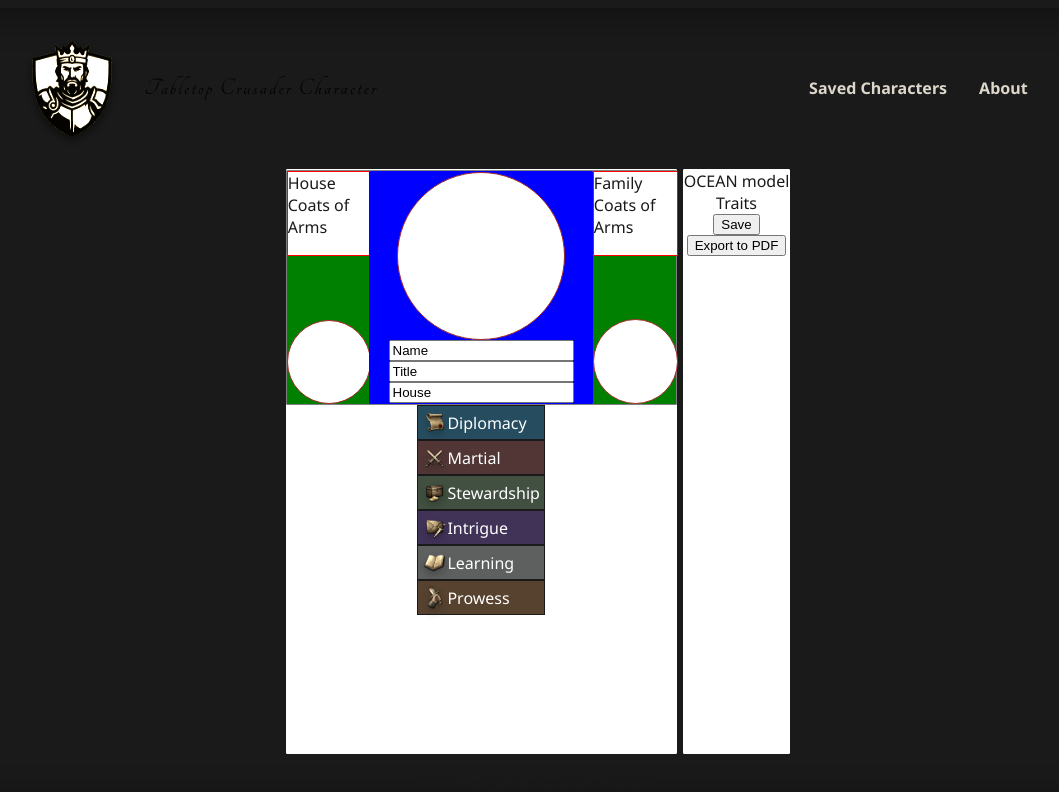
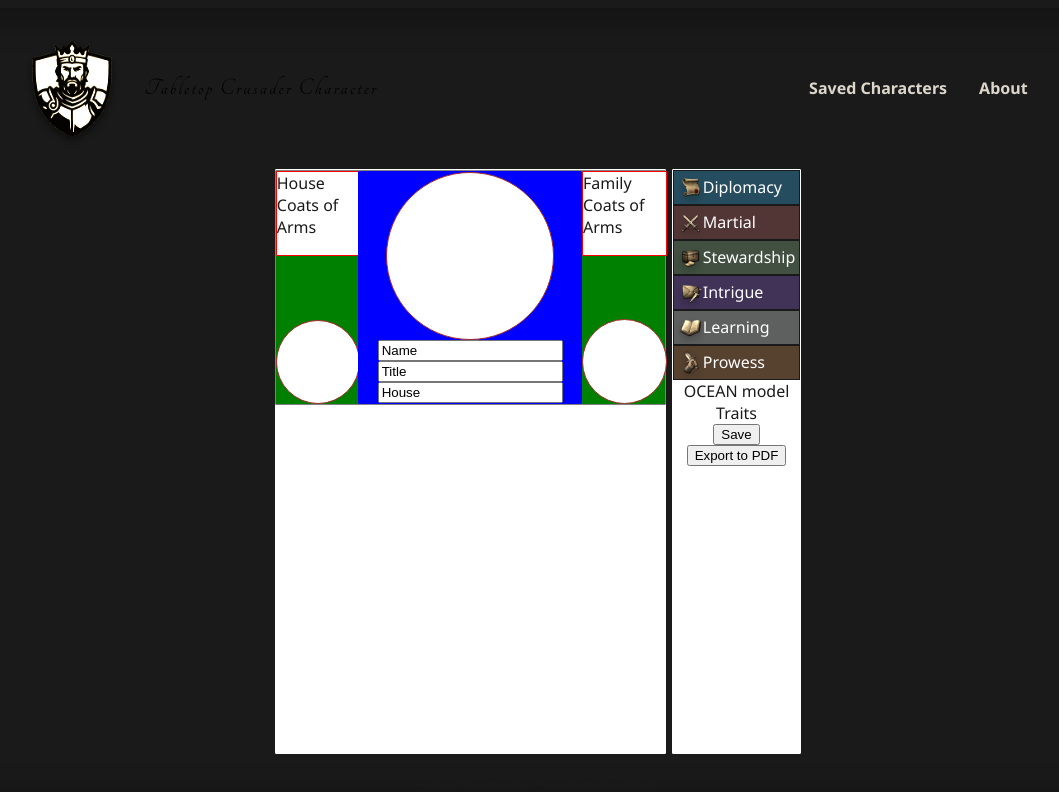
Before and after one commit to kaioraul/rpg_character_generator_pdxbased, a Next.js app: page / in a window 1280 px wide. Shown: the top 792 px of the page, without its empty margins (102-1161 px from the left). Built offline with nearby package versions, Linux system fonts and the light colour scheme; a web font is replaced by a local one.

Commit message:
style: moved skills to second container

```diff
--- a/src/app/page.tsx
+++ b/src/app/page.tsx
@@ -28,7 +28,8 @@ export default function Home() {
             <div className={css.spousePortrait}></div>
           </div>
         </div>
-
+      </div>
+      <div className={css.secondContainer}>
         <div className={css.skills}>
           <div className={css.diplomacy}>
             <Image
@@ -65,8 +66,6 @@ export default function Home() {
             Prowess
           </div>
         </div>
-      </div>
-      <div className={css.secondContainer}>
         <div>OCEAN model</div>
         <div>Traits</div>
         <button>Save</button>
```
